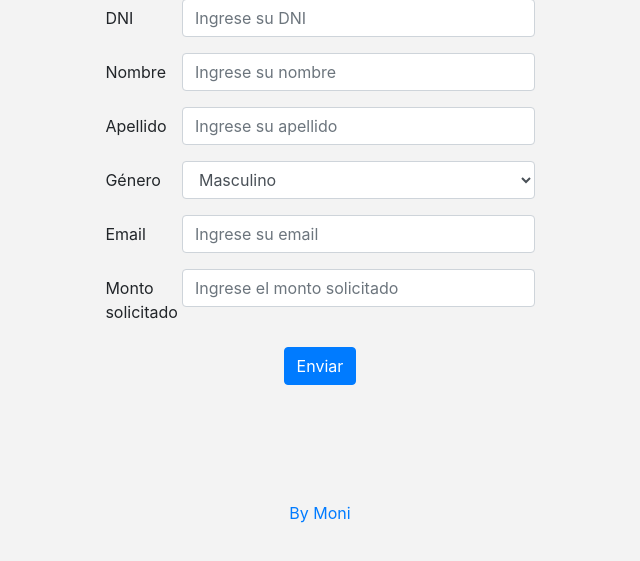
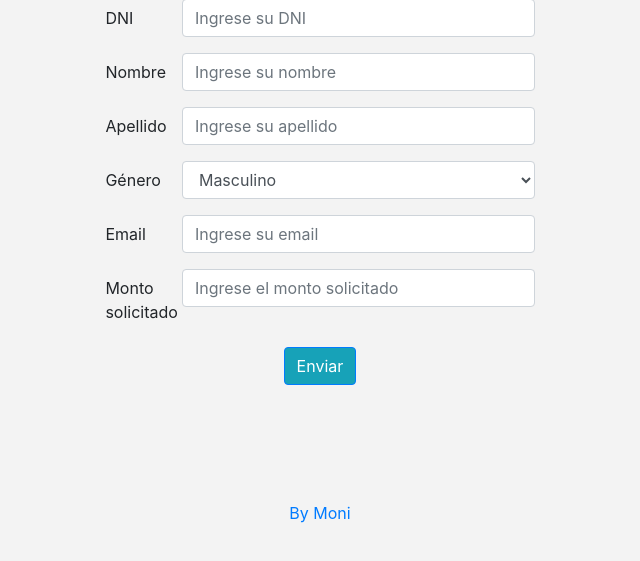
Before and after one commit to alxvecchio/moni_challenge, a Django app: page /form/ in a window 1280 px wide. Shown: the part 239-800 px from the top of the page, without its empty margins (320-960 px from the left). Run offline with Django 3.2, Linux system fonts and the light colour scheme; some libraries are stand-ins or nearby versions.

Commit message:
refactor(moni): se actualizan home.html y form.html y se cambia de color el boton de enviar en form.html

```diff
--- a/form/templates/form.html
+++ b/form/templates/form.html
@@ -76,7 +76,7 @@
                 </div>
                 <div class="form-group row">
                     <div class="col-sm-10 offset-sm-1 text-center">
-                    <button type="submit" class="btn btn-primary">Enviar</button>
+                        <button type="submit" class="btn btn-primary" style="background-color: #17A2B8;">Enviar</button>
                     </div>
                 </div>
 
@@ -96,6 +96,7 @@
 
             </form>
         </div>
+    </div>
     {% endblock %}
 
     <footer class="footer mt-5 py-3">
--- a/home/templates/home.html
+++ b/home/templates/home.html
@@ -16,6 +16,7 @@
 		}
 	</style>
 </head>
+
 <body style="background-color: #F3F3F3;">
 	<nav class="navbar navbar-expand-lg navbar-light bg-white shadow-sm">
 		<a class="navbar-brand" style="color: #17A2B8;" href="{% url 'home' %}">Préstamo Fácil</a>
@@ -34,7 +35,7 @@
         <div class="container text-center">
           <span class="text-muted"><a href="https://www.moni.com.ar" target="_blank">By Moni</a></span>
         </div>
-      </footer>
+    </footer>
 
 	<script src="{% static 'js/jquery-3.2.1.slim.min.js' %}" integrity="sha384-KJ3o2DKtIkvYIK3UENzmM7KCkRr/rE9/Qpg6aAZGJwFDMVNA/GpGFF93hXpG5KkN" crossorigin="anonymous"></script>
 	<script src="{% static 'js/popper.min.js' %}" integrity="sha384-ApNbgh9B+Y1QKtv3Rn7W3mgPxhU9K/ScQsAP7hUibX39j7fakFPskvXusvfa0b4Q" crossorigin="anonymous"></script>
```
Lines whose indentation alone changed are shown as unchanged.
